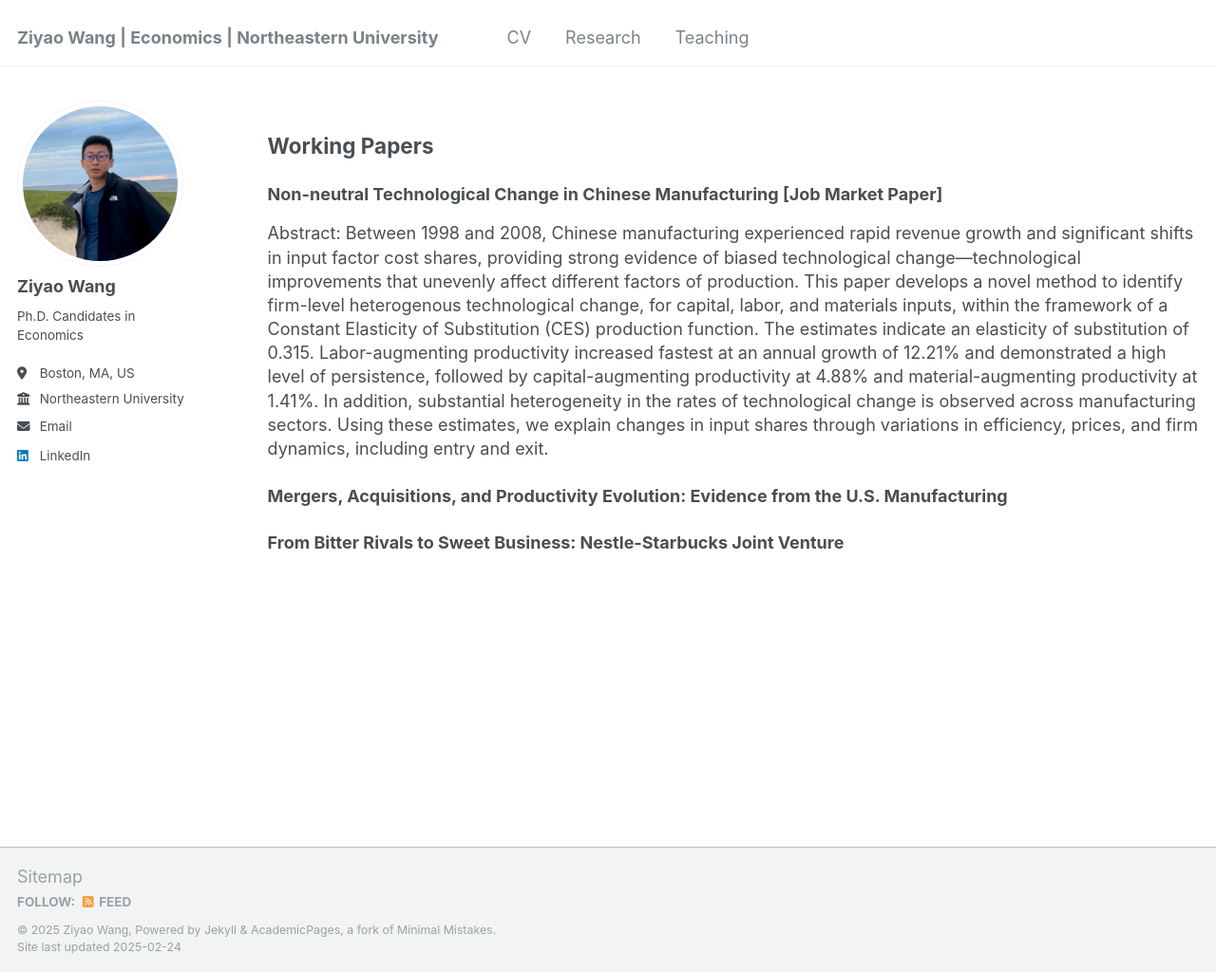
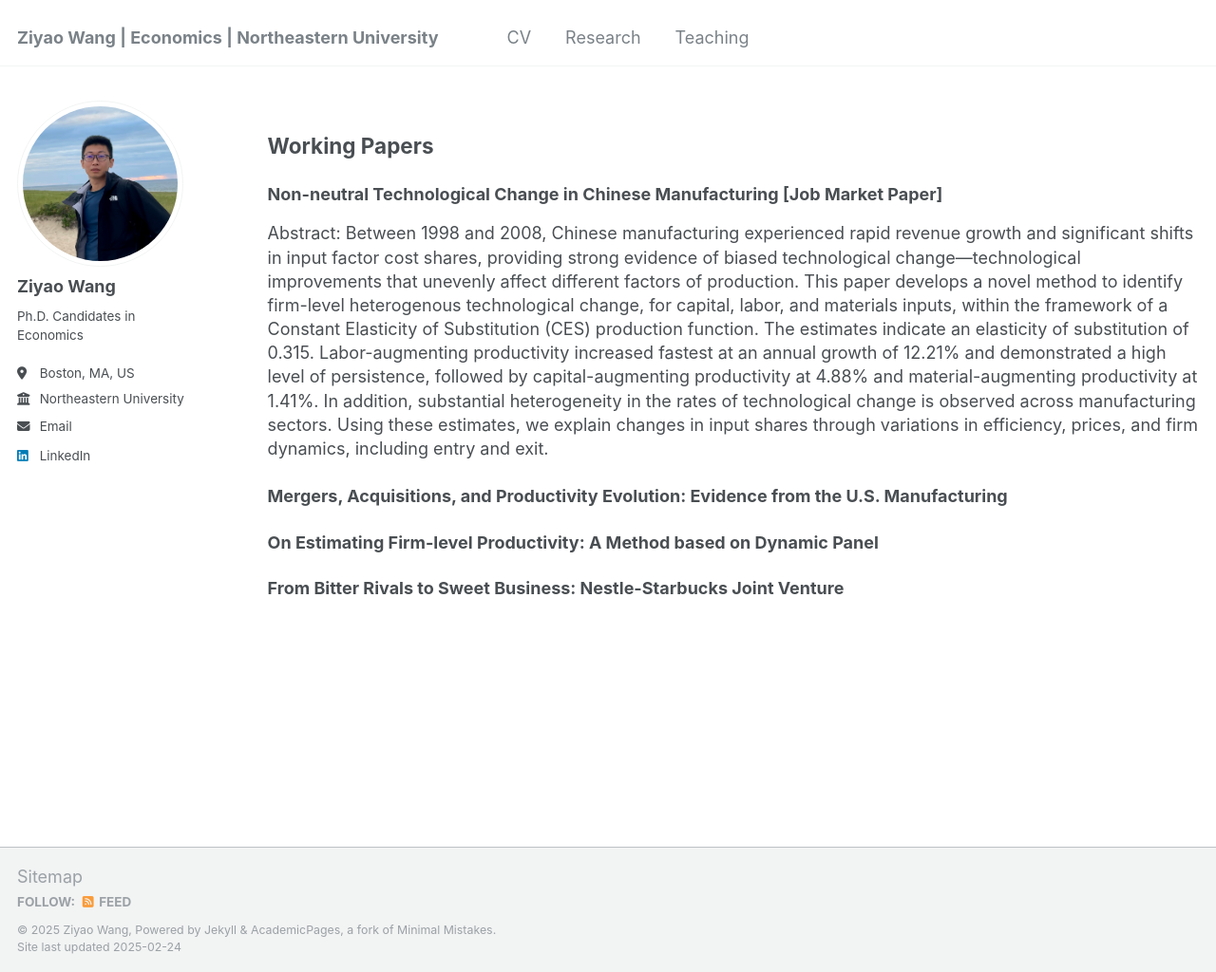
Before and after one commit to ziyaowangecon/ziyaowangecon.github.io, a Jekyll site: the page built from _pages/research.md, in a window 1280 px wide and 1024 px high. Shown: the whole window at 95% size. Built offline with Jekyll 4.4.1, drawn with Linux system fonts in a browser that asks for light colours.

Commit message:
Update research.md

```diff
--- a/_pages/research.md
+++ b/_pages/research.md
@@ -69,4 +69,6 @@ Abstract: Between 1998 and 2008, Chinese manufacturing experienced rapid revenue
 
 ### Mergers, Acquisitions, and Productivity Evolution: Evidence from the U.S. Manufacturing
 
+### On Estimating Firm-level Productivity: A Method based on Dynamic Panel
+
 ### From Bitter Rivals to Sweet Business: Nestle-Starbucks Joint Venture
```
